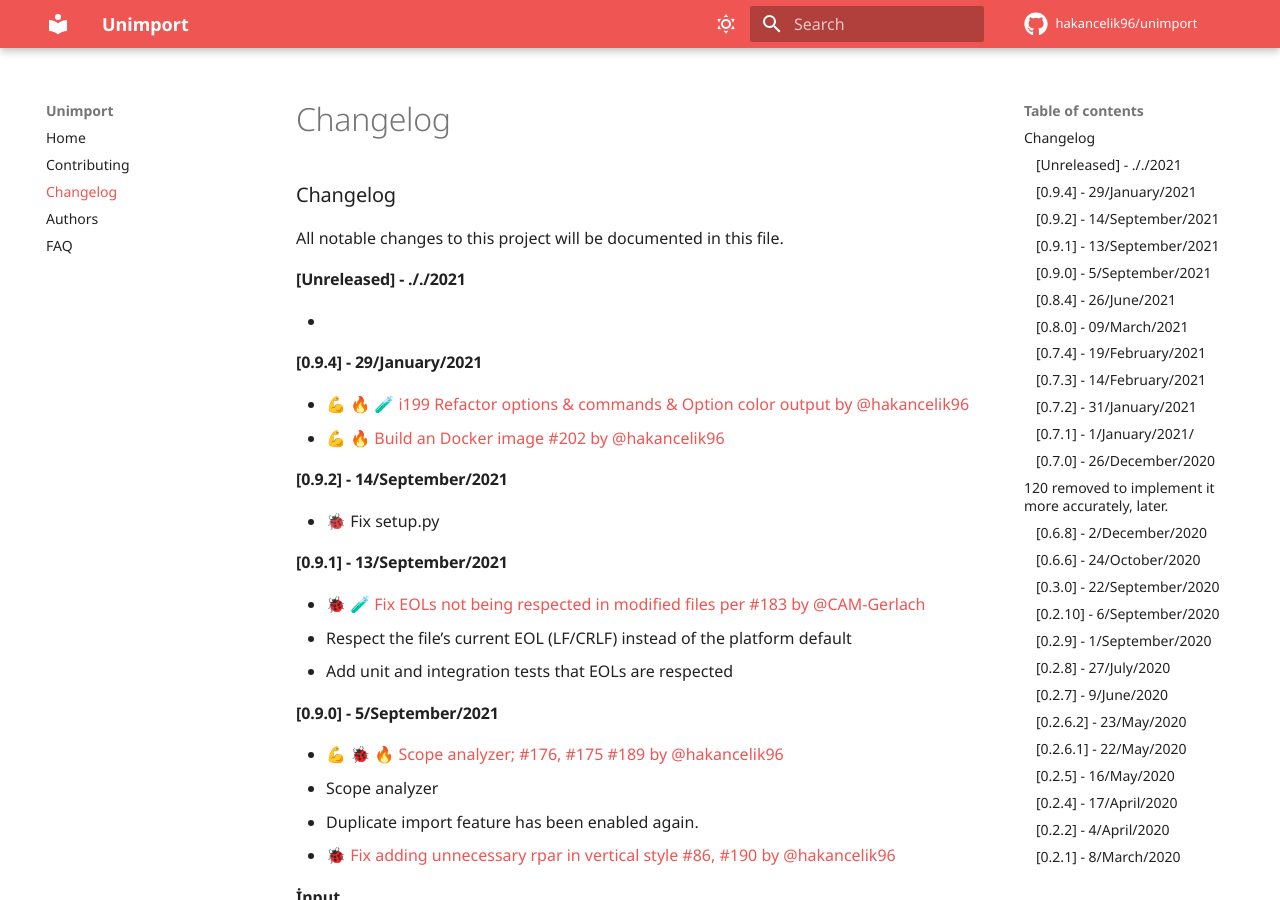
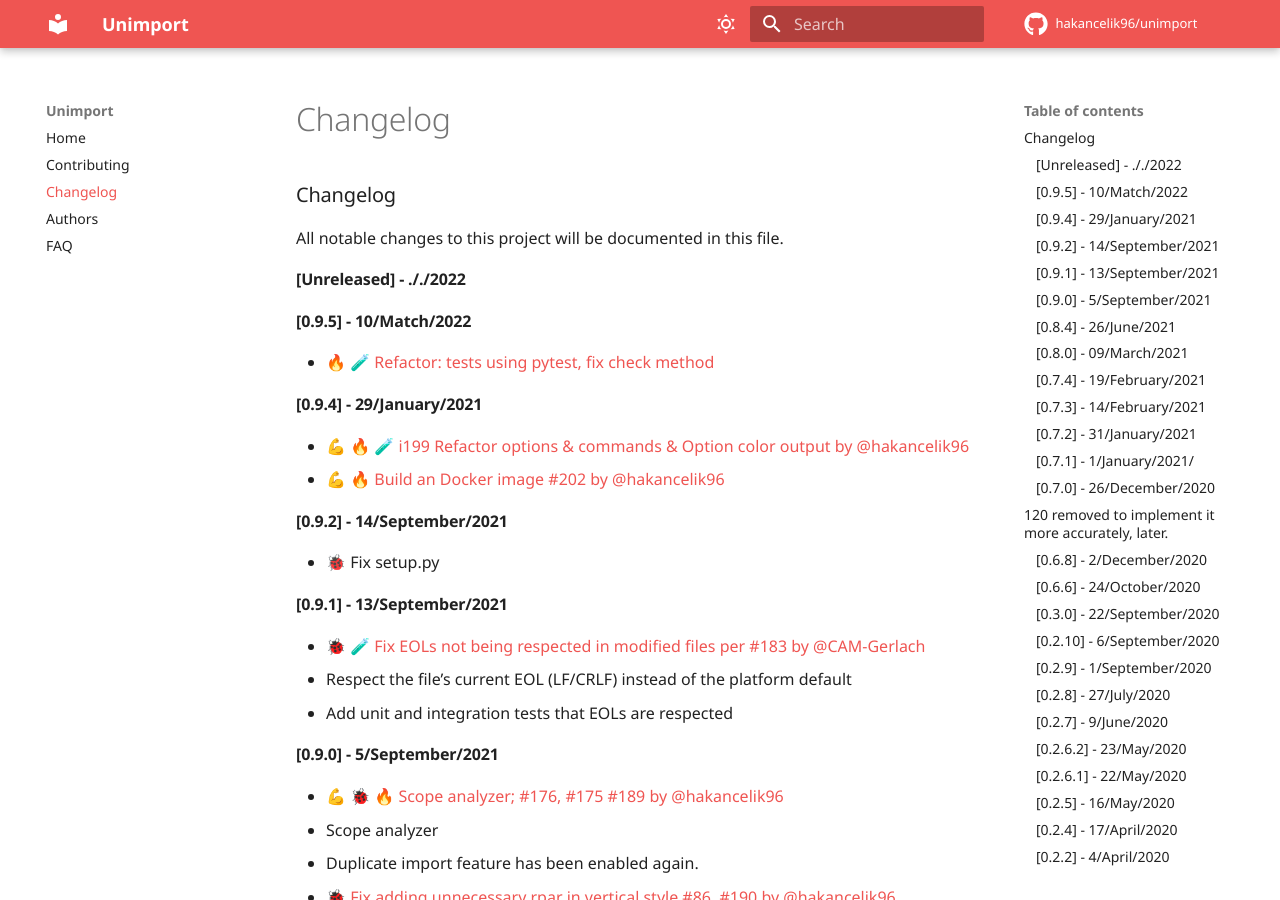
Before and after one commit to hakancelikdev/unimport, an MkDocs documentation site: the page built from docs/changelog.md, in a window 1280 px wide and 900 px high. Built offline with MkDocs 1.6.1 and Material for MkDocs 9.7.7, drawn with Linux system fonts in a browser that asks for light colours; comment, search, counter and statistics services are not loaded; the version menu is left out.

Commit message:
Docs: Changelog update

```diff
--- a/docs/changelog.md
+++ b/docs/changelog.md
@@ -2,9 +2,11 @@
 
 All notable changes to this project will be documented in this file.
 
-## [Unreleased] - ././2021
+## [Unreleased] - ././2022
 
-- []()
+## [0.9.5] - 10/Match/2022
+
+- [🔥 🧪 Refactor: tests using pytest, fix check method](https://github.com/hakancelik96/unimport/pull/208)
 
 ## [0.9.4] - 29/January/2021
 
```
